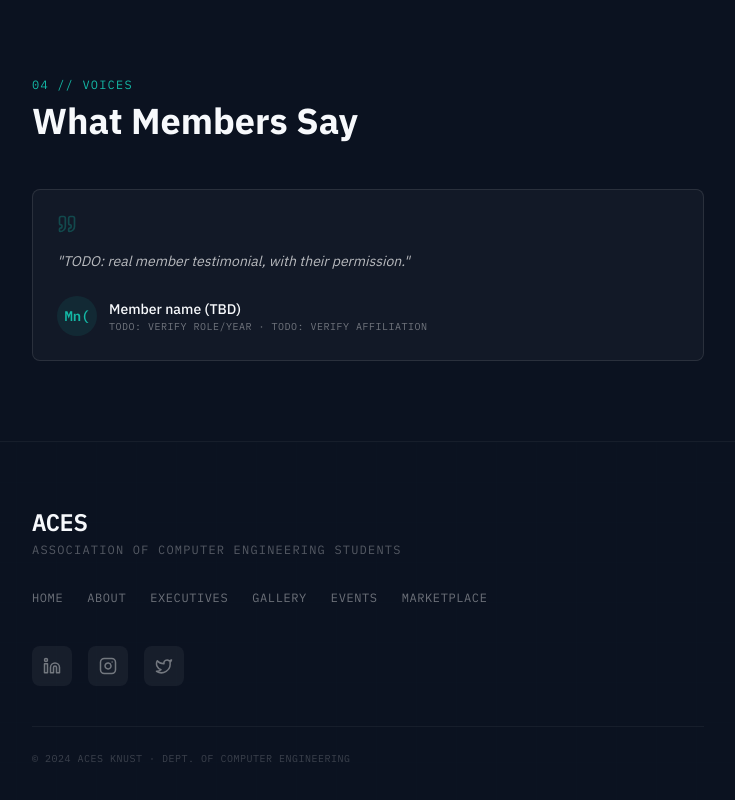
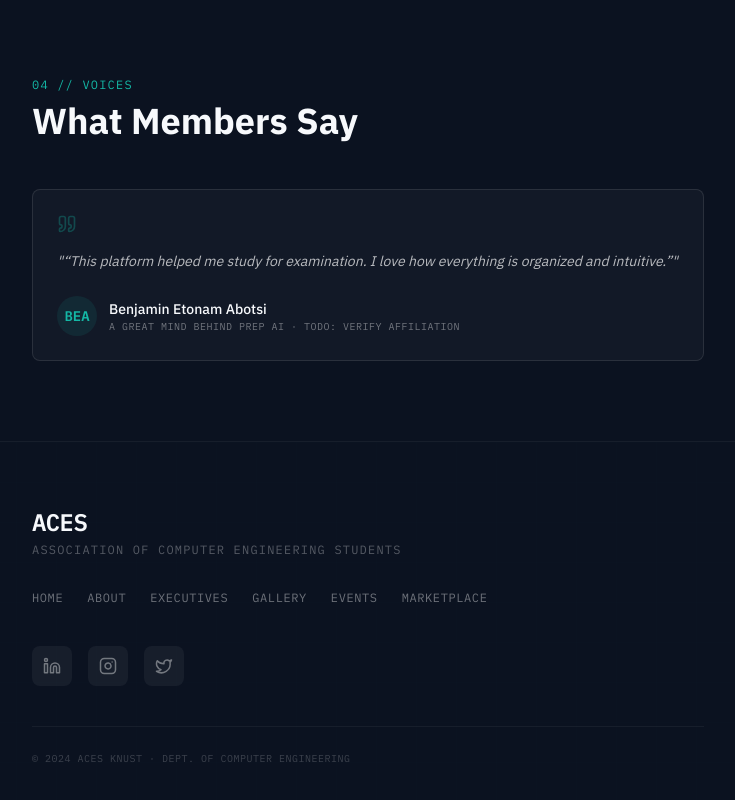
Before and after one commit to okyereasante08-afk/ui-ux, a React (Vite) app: page / in a window 1280 px wide. Shown: the part 1994-2794 px from the top of the page, without its empty margins (64-799 px from the left). Built offline with nearby package versions, Linux system fonts and the light colour scheme.

Commit message:
ist testi

```diff
--- a/src/components/sections/TestimonialsSection.tsx
+++ b/src/components/sections/TestimonialsSection.tsx
@@ -9,9 +9,9 @@ const testimonials = [
     // version of this file used a real name from the live site's
     // testimonial section paired with a fabricated quote about a
     // different club entirely, plus a second person invented outright.
-    quote: "TODO: real member testimonial, with their permission.",
-    name: "Member name (TBD)",
-    role: "TODO: verify role/year",
+    quote: "“This platform helped me study for examination. I love how everything is organized and intuitive.”",
+    name: "Benjamin Etonam Abotsi",
+    role: "A Great Mind behind Prep Ai",
     highlight: "TODO: verify affiliation",
   },
 ];
```
